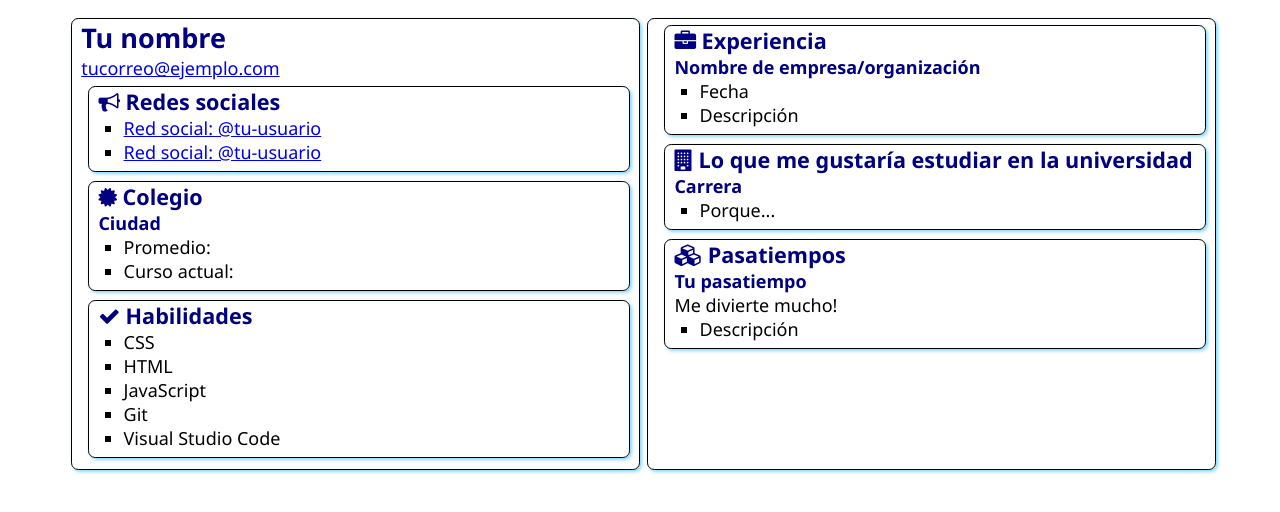
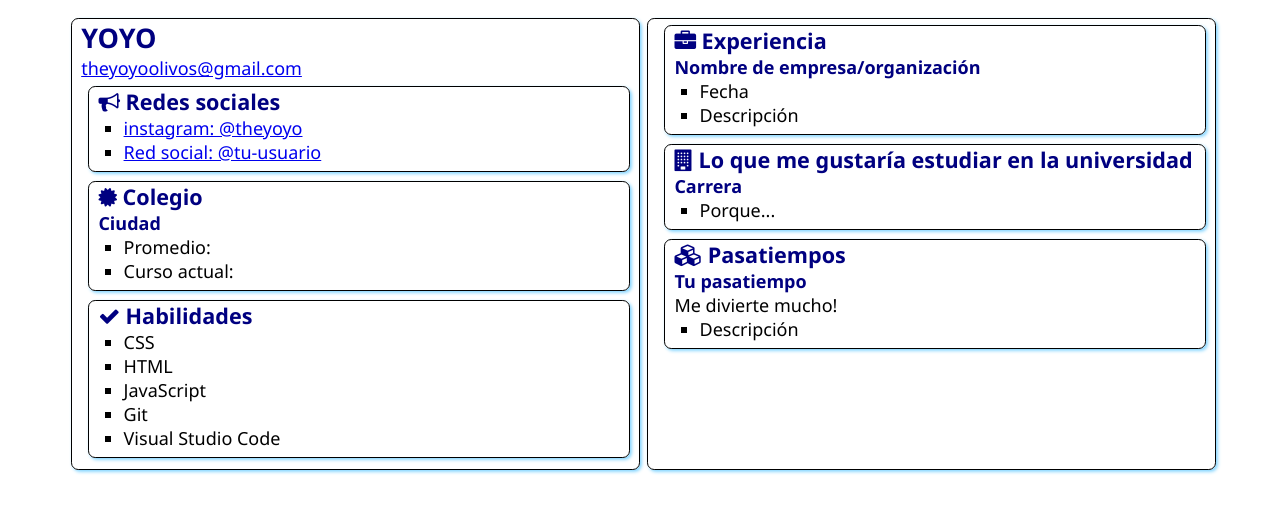
Before and after one commit to rodrigoolivo/minipekka, a plain HTML site: page index.html in a window 1280 px wide. Drawn offline with Linux system fonts and the light colour scheme.

Commit message:
actualizar

```diff
--- a/index.html
+++ b/index.html
@@ -12,8 +12,8 @@
 <body>
     <main>
         <article class="box">
-            <h1>Tu nombre</h1>
-            <div><a href="mailto:tucorreol@ejemplo.com">tucorreo@ejemplo.com</a></div>
+            <h1>YOYO</h1>
+            <div><a href="mailto:theyoyoolivos@gmail.com">theyoyoolivos@gmail.com</a></div>
 
             <section class="box">
                 <h2>
@@ -21,7 +21,7 @@
                     Redes sociales
                 </h2>
                 <ul>
-                    <li><a href="https://github.com/<ingresa_user>">Red social: @tu-usuario</a></li>
+                    <li><a href="https://instagram.com/<ingresa_user>">instagram: @theyoyo</a></li>
                     <li><a href="https://linkedin.com/in/<ingresa_user>">Red social: @tu-usuario</a></li>
                 </ul>
             </section>
```
